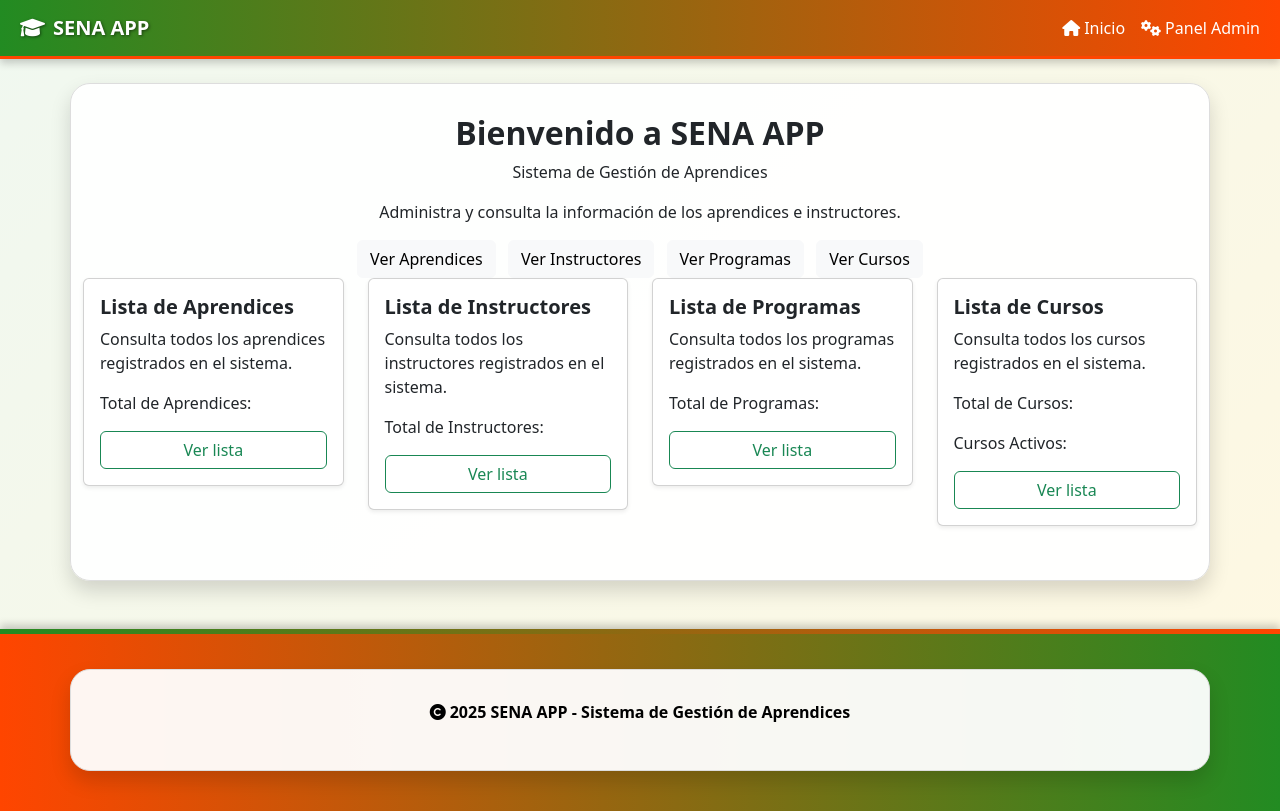
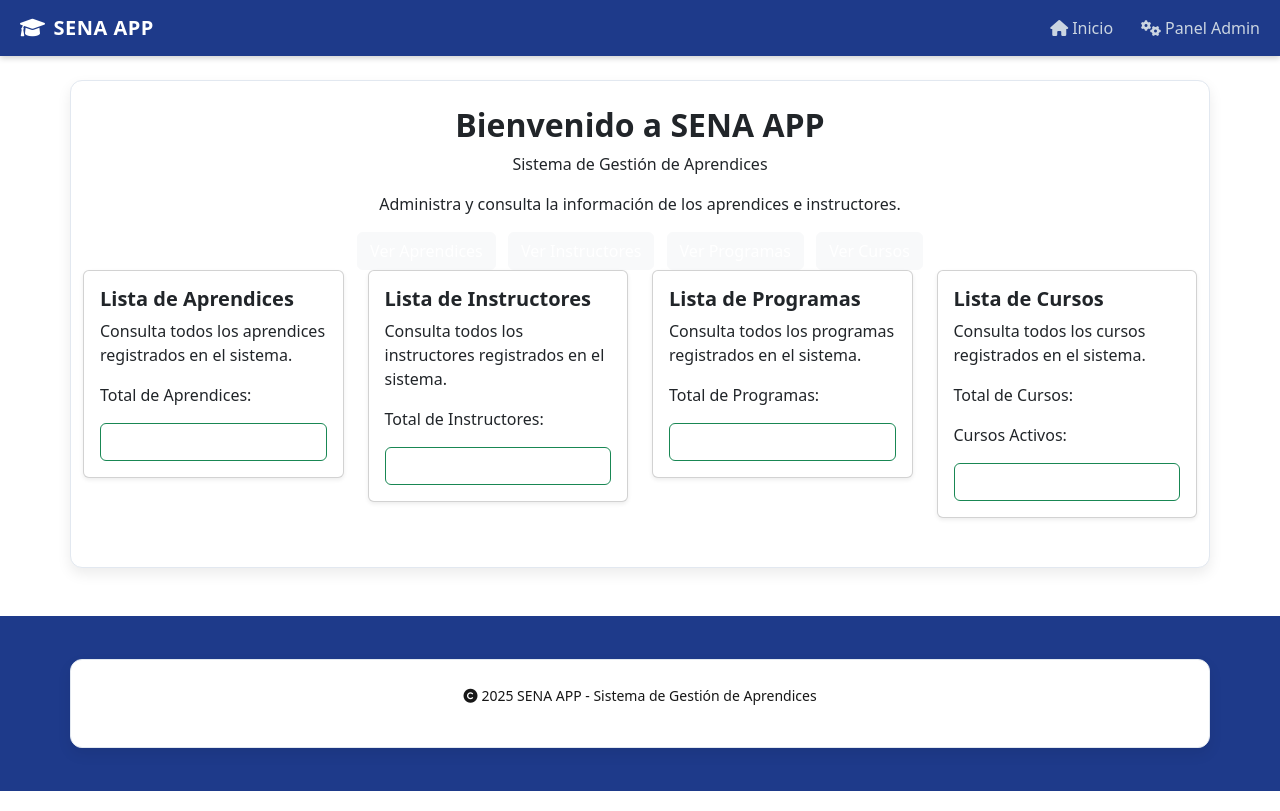
Before and after one commit to anonyJ19/SENA_APP, a Django app: page / in a window 1280 px wide. Run offline with Django 5.2, Linux system fonts and the light colour scheme; some libraries are stand-ins or nearby versions.

Commit message:
Se Agrego Un CSS para el Diseño de la Pagina

```diff
--- a/SENA_APP/aprendices/static/my_stile.css
+++ b/SENA_APP/aprendices/static/my_stile.css
@@ -1,141 +1,120 @@
-/* Estilos personalizados para un diseño más llamativo con colores verde y naranja, ajustados para ser menos brillantes y más profundos */
 body {
-    background: linear-gradient(135deg, #f0f8f0 0%, #fff8e1 100%); /* Fondo sutil con gradiente en tonos suaves */
-    font-family: 'Arial', sans-serif;
-    color: #333; /* Texto más oscuro para mejor contraste */
+    background: #f3f5f9;
+    font-family: "Segoe UI", Arial, sans-serif;
+    color: #2c3e50;
+    margin: 0;
+    padding: 0;
 }
 
 .navbar {
-    background: linear-gradient(90deg, #228B22 0%, #FF4500 100%); /* Gradiente verde oscuro a naranja rojizo, menos brillante */
-    box-shadow: 0 4px 8px rgba(0, 0, 0, 0.2); /* Sombra más pronunciada para profundidad */
-    border-bottom: 3px solid #FF4500;
+    background: #1e3a8a;
+    box-shadow: 0 2px 6px rgba(0,0,0,0.2);
+    padding: 10px 20px;
 }
 
 .navbar-brand {
+    color: #ffffff !important;
     font-weight: bold;
-    color: #ffffff !important;
-    text-shadow: 1px 1px 3px rgba(0, 0, 0, 0.5); /* Sombra más fuerte para relieve */
+    font-size: 20px;
+    letter-spacing: 0.5px;
 }
 
 .navbar-brand img {
     border-radius: 50%;
-    border: 2px solid #ffffff;
-    box-shadow: 0 2px 4px rgba(0, 0, 0, 0.3); /* Sombra en la imagen */
+    border: 2px solid #fff;
 }
 
 .nav-link {
-    color: #ffffff !important;
-    font-weight: 500;
-    transition: color 0.3s ease, transform 0.2s ease; /* Agregada transición de escala */
+    color: #cbd5e1 !important;
+    margin-left: 12px;
+    transition: 0.3s ease;
 }
 
 .nav-link:hover {
-    color: #FFD700 !important; /* Dorado para hover, menos brillante que amarillo */
-    transform: scale(1.05); /* Efecto de escala sutil */
+    color: #ffffff !important;
+    transform: translateY(-2px);
 }
 
 .container {
-    background: rgba(255, 255, 255, 0.95); /* Fondo más opaco para mejor legibilidad */
-    border-radius: 20px; /* Bordes más redondeados */
-    box-shadow: 0 10px 20px rgba(0, 0, 0, 0.15); /* Sombra más profunda */
-    padding: 30px;
-    margin-top: 20px;
-    margin-bottom: 20px;
-    border: 1px solid #ddd; /* Borde sutil */
+    background: #ffffff;
+    border-radius: 12px;
+    padding: 25px;
+    margin-top: 25px;
+    margin-bottom: 25px;
+    box-shadow: 0 6px 14px rgba(0,0,0,0.08);
+    border: 1px solid #e2e8f0;
 }
 
 footer {
-    background: linear-gradient(90deg, #FF4500 0%, #228B22 100%); /* Gradiente invertido, menos brillante */
-    color: #000000; /* Texto blanco para contraste */
+    background: #1e3a8a;
+    color: #171717;
     text-align: center;
-    padding: 20px;
-    font-weight: bold;
-    box-shadow: 0 -4px 8px rgba(0, 0, 0, 0.2);
-    position: relative;
+    padding: 18px;
+    font-size: 14px;
+    margin-top: 40px;
 }
 
-footer::before {
-    content: '';
-    position: absolute;
-    top: 0;
-    left: 0;
-    right: 0;
-    height: 5px;
-    background: linear-gradient(90deg, #228B22, #FF4500);
-}
-
-/* Estilos para tablas: diseño moderno con colores llamativos pero no brillantes */
 table {
     width: 100%;
     border-collapse: collapse;
-    margin: 20px 0;
-    background: #ffffff;
+    background: white;
     border-radius: 10px;
     overflow: hidden;
-    box-shadow: 0 4px 8px rgba(0, 0, 0, 0.1);
-}
-
-table th, table td {
-    padding: 12px 15px;
-    text-align: left;
-    border-bottom: 1px solid #ddd;
+    margin-top: 20px;
+    box-shadow: 0 4px 10px rgba(0,0,0,0.08);
 }
 
 table th {
-    background: linear-gradient(90deg, #228B22, #FF4500); /* Gradiente en encabezados */
-    color: #ffffff;
-    font-weight: bold;
+    background: #1e40af; /* Azul moderado */
+    color: white;
+    padding: 14px;
     text-transform: uppercase;
     letter-spacing: 0.5px;
+    font-size: 13px;
+    font-weight: bold;
+}
+
+table td {
+    padding: 12px 15px;
+    border-bottom: 1px solid #e5e7eb;
+    color: #2c3e50;
 }
 
 table tbody tr:nth-child(even) {
-    background: #f9f9f9; /* Filas alternadas para mejor legibilidad */
+    background: #f8fafc; /* Gris suave */
 }
 
 table tbody tr:hover {
-    background: #e8f5e8; /* Hover en filas con tono verde suave */
-    transition: background 0.3s ease;
+    background: #e0e7ff; /* Azul claro en hover */
+    transition: 0.25s;
 }
 
-table td {
-    color: #333;
+.btn {
+    background: #1e3a8a;
+    color: white !important;
+    font-weight: 500;
+    padding: 8px 16px;
+    border-radius: 8px;
+    text-decoration: none;
+    transition: 0.3s;
 }
 
-/* Animaciones sutiles mejoradas */
-.navbar-brand, .nav-link {
-    animation: fadeIn 1s ease-in-out;
+.btn:hover {
+    background: #3b82f6;
 }
 
-@keyframes fadeIn {
-    from { opacity: 0; transform: translateY(-10px); }
-    to { opacity: 1; transform: translateY(0); }
-}
+/* ======= RESPONSIVO ======= */
+@media (max-width: 768px) {
+    table th, table td {
+        padding: 8px;
+        font-size: 13px;
+    }
 
-/* Animación adicional para tablas */
-table {
-    animation: slideIn 0.8s ease-out;
-}
-
-@keyframes slideIn {
-    from { opacity: 0; transform: translateY(20px); }
-    to { opacity: 1; transform: translateY(0); }
-}
-
-/* Responsive adjustments mejoradas */
-@media (max-width: 768px) {
-    .container {
-        padding: 15px;
-        border-radius: 10px;
-    }
-    footer {
-        padding: 15px;
-    }
-    table th, table td {
-        padding: 8px 10px;
-        font-size: 14px;
-    }
     .navbar-brand {
         font-size: 18px;
     }
+
+    .container {
+        padding: 15px;
+    }
 }
```
